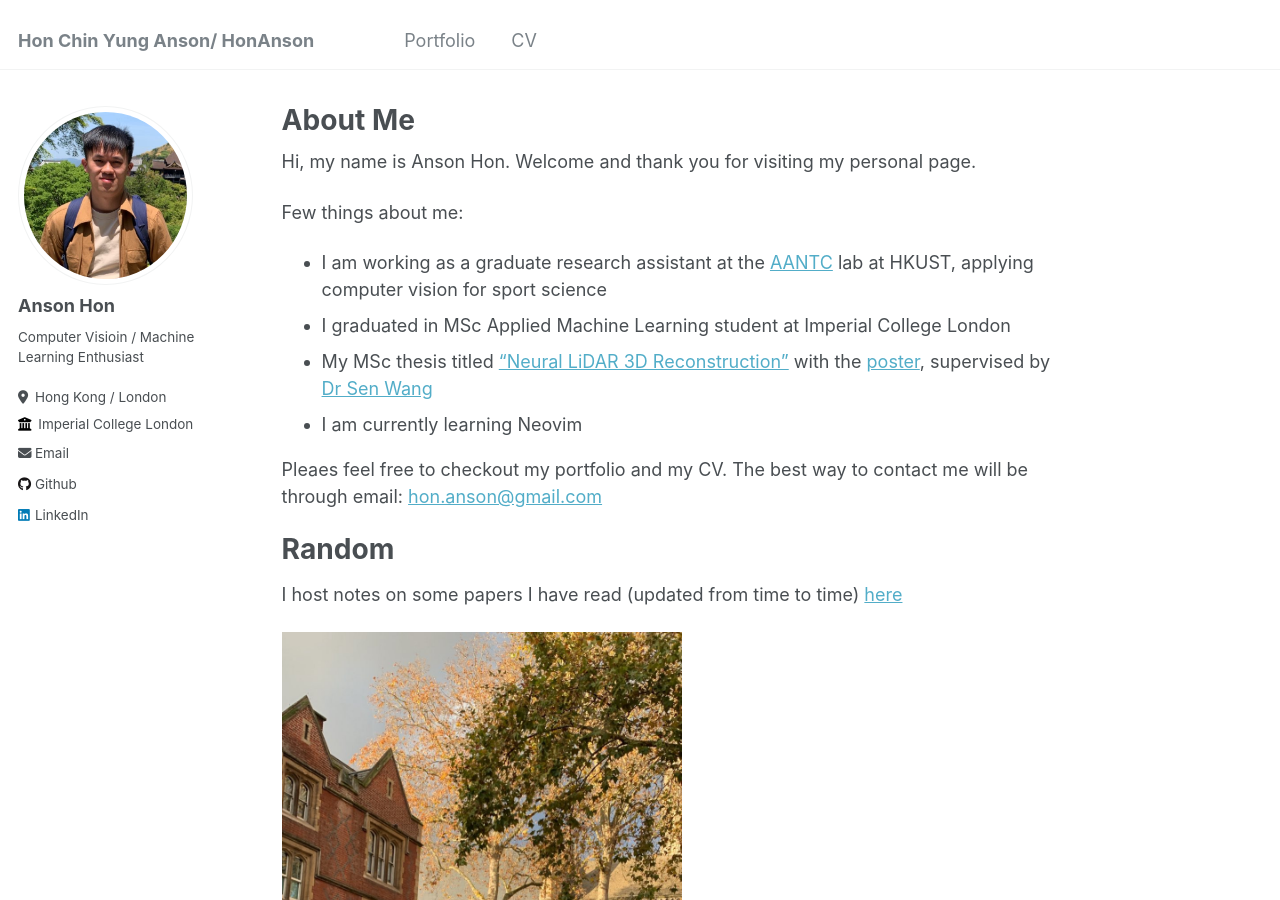
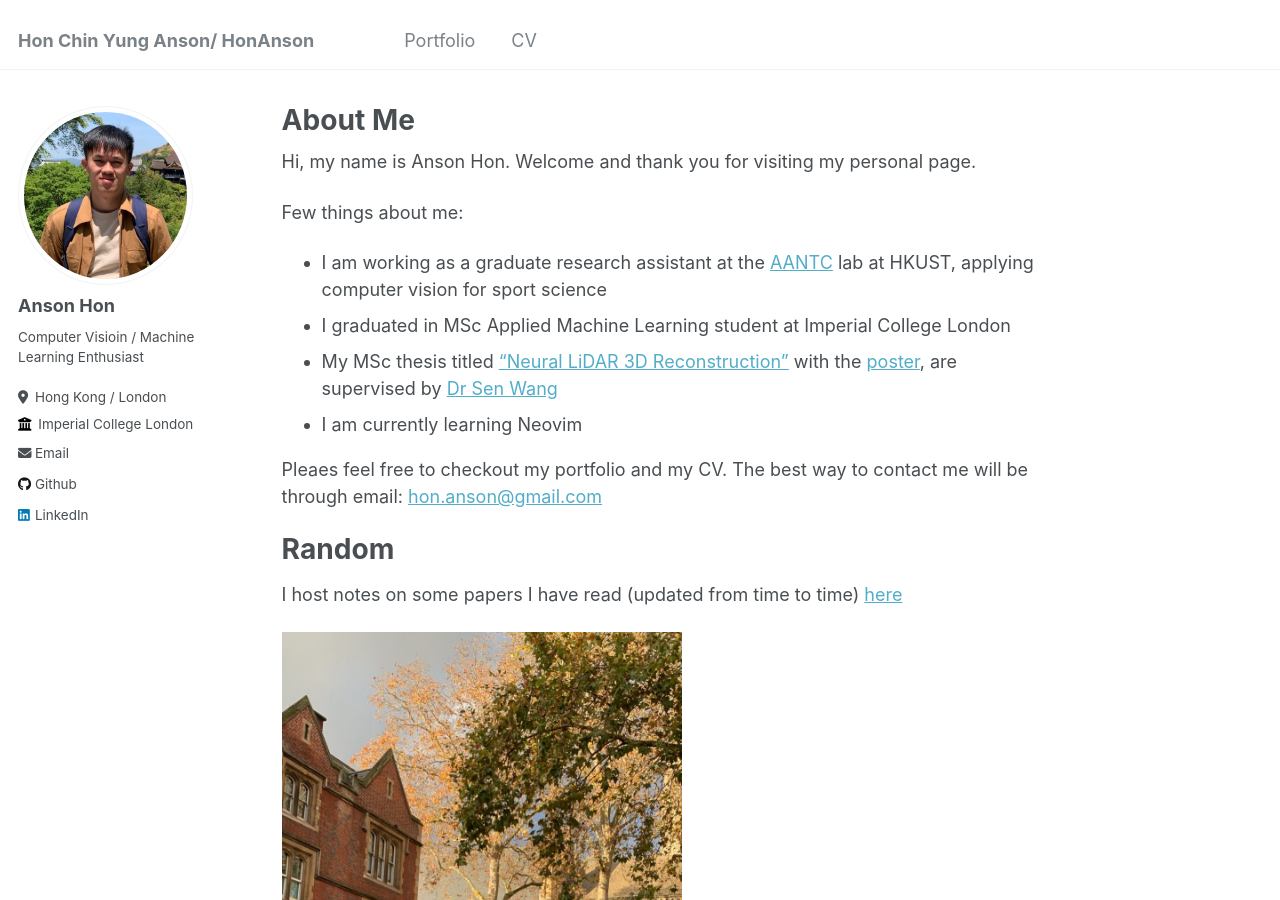
Before and after one commit to HonAnson/HonAnson.github.io, a Jekyll site: the page built from _pages/about.md, in a window 1280 px wide and 900 px high. Built offline with Jekyll 4.4.1, drawn with Linux system fonts in a browser that asks for light colours.

Commit message:
Update about.md

```diff
--- a/_pages/about.md
+++ b/_pages/about.md
@@ -11,7 +11,7 @@ Hi, my name is Anson Hon. Welcome and thank you for visiting my personal page.
 Few things about me:
 - I am working as a graduate research assistant at the [AANTC](https://aantc.ust.hk/) lab at HKUST, applying computer vision for sport science
 - I graduated in MSc Applied Machine Learning student at Imperial College London
-- My MSc thesis titled ["Neural LiDAR 3D Reconstruction"](https://HonAnson.github.io/files/MSc_thesis_HonChinYungAnson.pdf) with the [poster](https://HonAnson.github.io/files/MSc_poster_HonChinYungAnson.pdf), supervised by [Dr Sen Wang](https://scholar.google.co.uk/citations?user=vkY0jxEAAAAJ&hl=en)
+- My MSc thesis titled ["Neural LiDAR 3D Reconstruction"](https://HonAnson.github.io/files/MSc_thesis_HonChinYungAnson.pdf) with the [poster](https://HonAnson.github.io/files/MSc_poster_HonChinYungAnson.pdf), are supervised by [Dr Sen Wang](https://scholar.google.co.uk/citations?user=vkY0jxEAAAAJ&hl=en)
 - I am currently learning Neovim
 
 Pleaes feel free to checkout my portfolio and my CV. The best way to contact me will be through email:  <a href="mailto:hon.anson@gmail.com">hon.anson@gmail.com</a>
```
